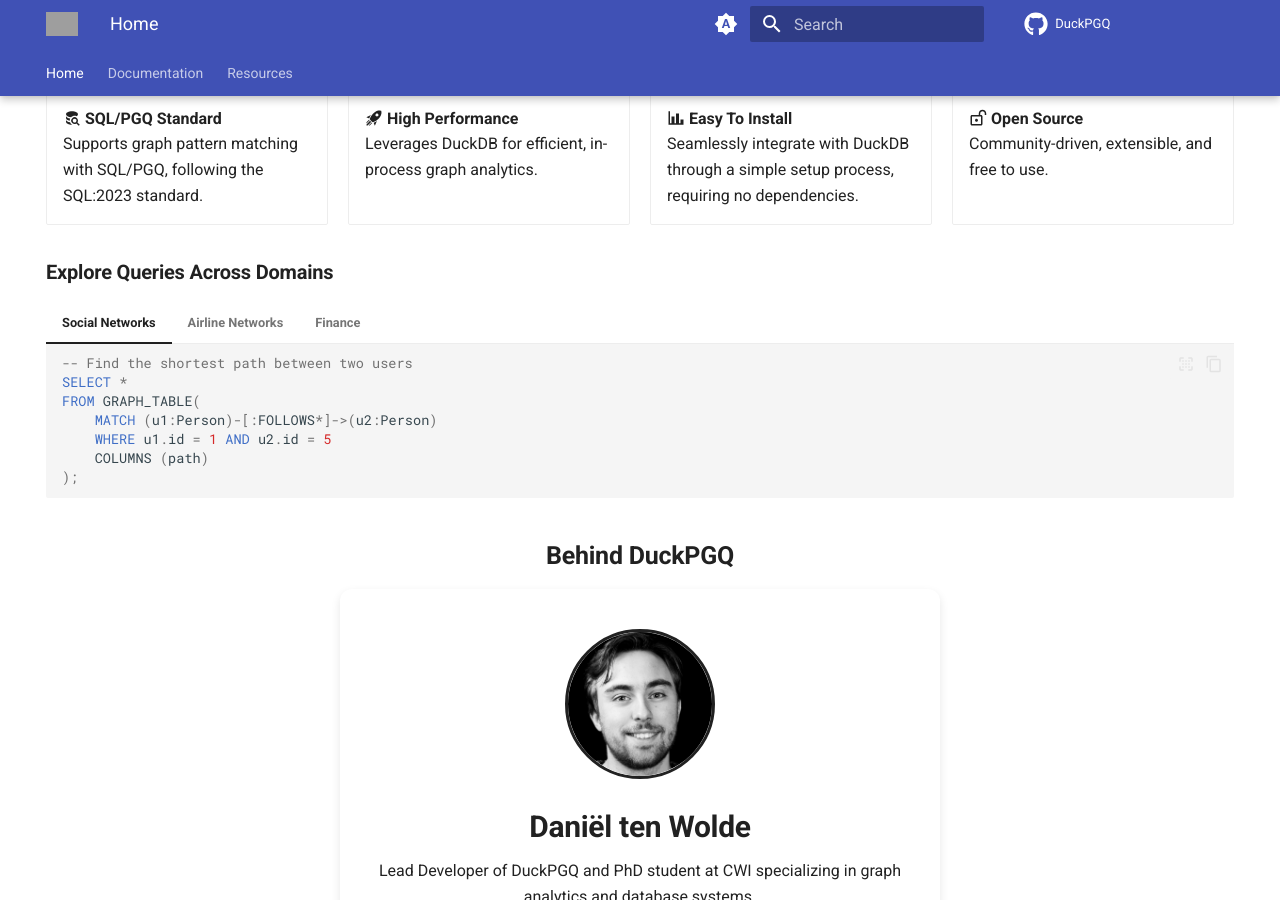
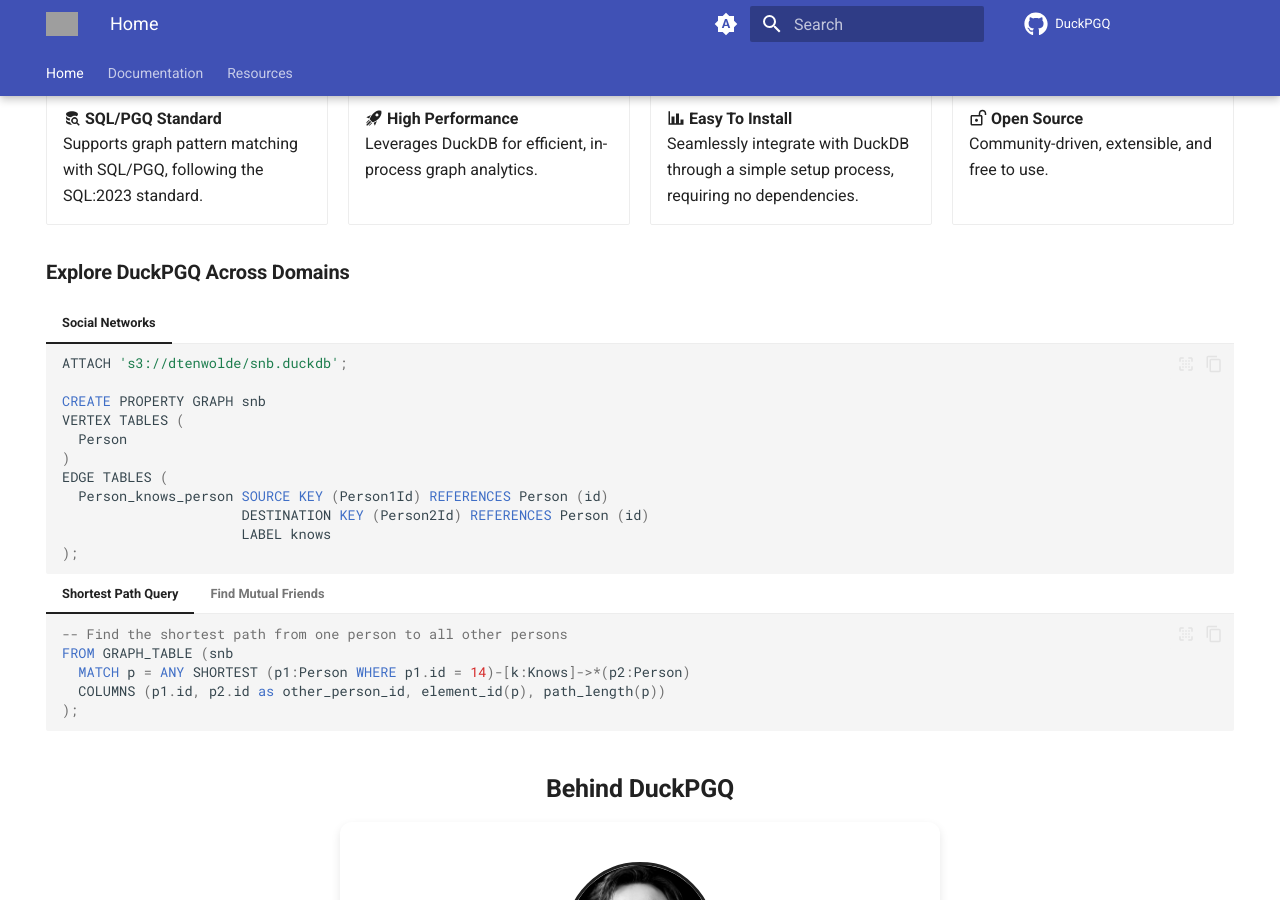
Before and after one commit to Dtenwolde/duckpgq-docs, an MkDocs documentation site: the page built from docs/index.md, in a window 1280 px wide and 900 px high, scrolled down 702 px. Built offline with MkDocs 1.6.1 and Material for MkDocs 9.7.7, drawn with Linux system fonts in a browser that asks for light colours; nearby versions of some CDN libraries; comment, search, counter and statistics services are not loaded; grey boxes are pictures that could not be loaded.

Commit message:
Adding social network example queries

````diff
--- a/docs/index.md
+++ b/docs/index.md
@@ -66,43 +66,46 @@ hide:
 
 </div>
 
-### Explore Queries Across Domains
+
+
+### Explore DuckPGQ Across Domains
 
 === "Social Networks"
+
+
     ```sql
-    -- Find the shortest path between two users
-    SELECT *
-    FROM GRAPH_TABLE(
-        MATCH (u1:Person)-[:FOLLOWS*]->(u2:Person)
-        WHERE u1.id = 1 AND u2.id = 5
-        COLUMNS (path)
+    ATTACH 's3://dtenwolde/snb.duckdb';
+
+    CREATE PROPERTY GRAPH snb
+    VERTEX TABLES (
+      Person
+    )
+    EDGE TABLES (
+      Person_knows_person SOURCE KEY (Person1Id) REFERENCES Person (id)
+                          DESTINATION KEY (Person2Id) REFERENCES Person (id)
+                          LABEL knows
     );
     ```
 
-=== "Airline Networks"
-    ```sql
-    -- Find direct and connecting flights between two cities
-    SELECT *
-    FROM GRAPH_TABLE(
-        MATCH (a1:Airport)-[:FLIGHT*1..2]->(a2:Airport)
-        WHERE a1.name = 'Amsterdam' AND a2.name = 'New York'
-        COLUMNS (flight_path)
-    );
-    ```
+    === "Shortest Path Query"
 
-=== "Finance"
-    ```sql
-    -- Detect suspicious transaction cycles
-    SELECT *
-    FROM GRAPH_TABLE(
-        MATCH (a:Account)-[:TRANSFER*]->(b:Account)-[:TRANSFER]->(a)
-        COLUMNS (cycle_path)
-    );
-    ```
+          ```sql
+          -- Find the shortest path from one person to all other persons
+          FROM GRAPH_TABLE (snb
+            MATCH p = ANY SHORTEST (p1:Person WHERE p1.id = 14)-[k:Knows]->*(p2:Person)
+            COLUMNS (p1.id, p2.id as other_person_id, element_id(p), path_length(p))
+          );
+          ```
 
+    === "Find Mutual Friends"
 
-
-
+          ```sql
+          -- Find mutual friends between two users
+          FROM GRAPH_TABLE (snb
+            MATCH (p1:Person WHERE p1.id = 16)-[k:knows]->(p2:Person)<-[k2:knows]-(p3:Person WHERE p3.id = 32)
+            COLUMNS (p2.firstName)
+          );
+          ```
 
 <h2 class="team-header">Behind DuckPGQ</h2>
 
--- a/mkdocs.yml
+++ b/mkdocs.yml
@@ -20,7 +20,6 @@ markdown_extensions:
   - md_in_html
   - admonition
   - codehilite
-  - pymdownx.superfences
   - pymdownx.tabbed:
       alternate_style: true
 
````
